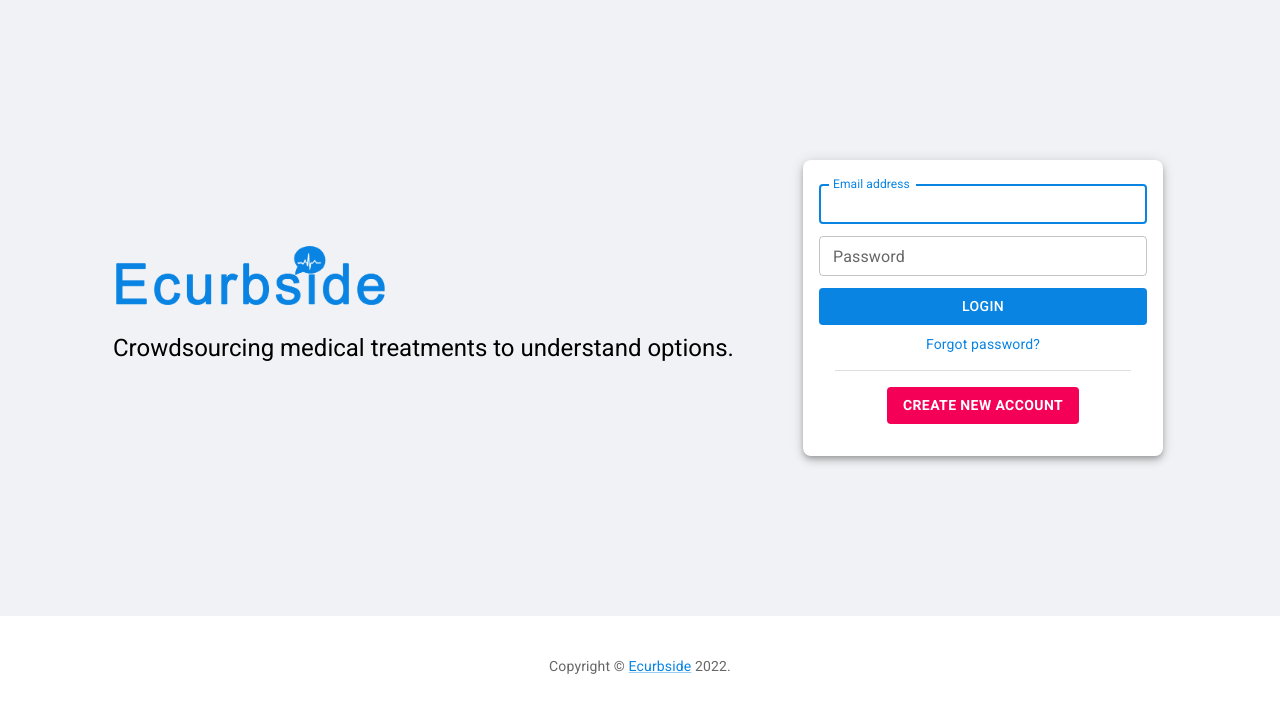
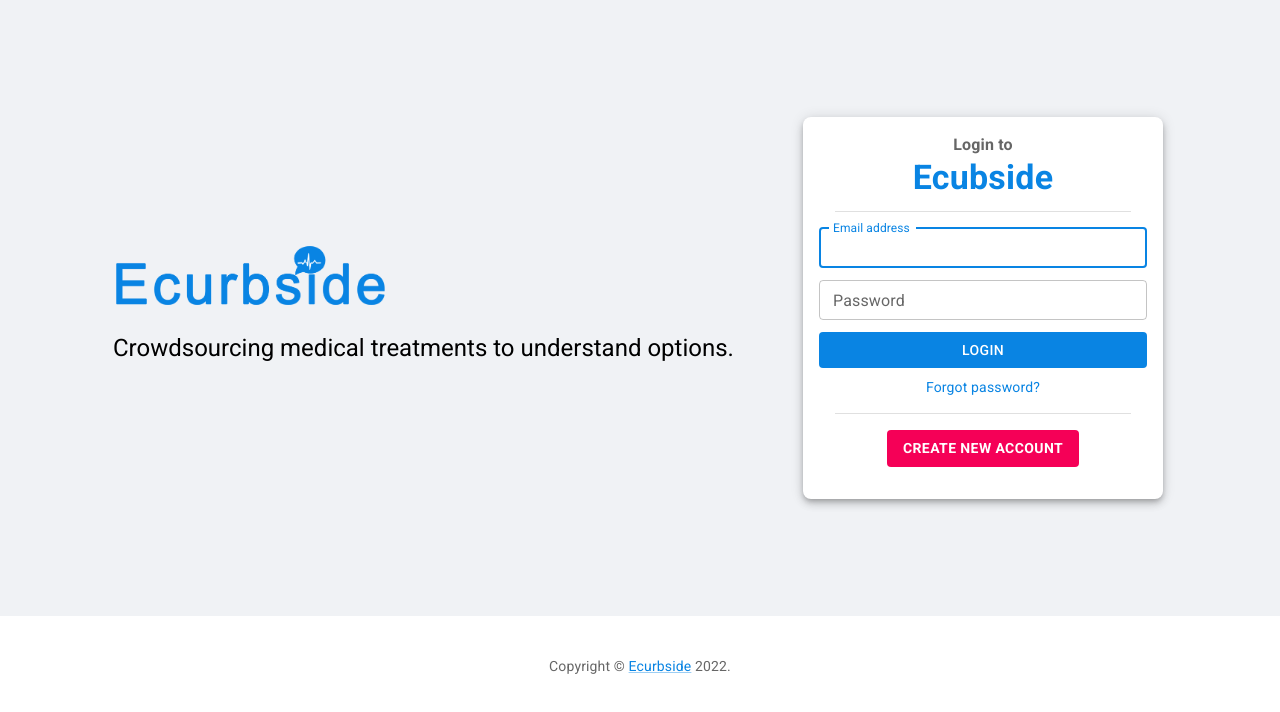
Before and after one commit to bhNibir/ecurbsideui, a React (Create React App) app: page /login in a window 1280 px wide. Shown: the top 712 px of the page. Built offline with nearby package versions, Linux system fonts and the light colour scheme.

Commit message:
update login and signup page

```diff
--- a/package.json
+++ b/package.json
@@ -7,6 +7,7 @@
     "@emotion/react": "^11.7.1",
     "@emotion/styled": "^11.6.0",
     "@mui/icons-material": "^5.4.1",
+    "@mui/lab": "^5.0.0-alpha.72",
     "@mui/material": "^5.4.1",
     "@mui/x-data-grid": "^5.5.1",
     "@testing-library/jest-dom": "^5.14.1",
--- a/src/components/Messages/SnackbarMessage.jsx
+++ b/src/components/Messages/SnackbarMessage.jsx
@@ -17,10 +17,6 @@ const SnackbarMessage = ({ open, setOpen, message }) => {
   return (
     <div>
       <Stack spacing={2} sx={{ width: "100%" }}>
-        {/* <Button variant="outlined" onClick={handleClick}>
-        Open success snackbar
-      </Button> */}
-
         <Snackbar
           anchorOrigin={{ vertical: "top", horizontal: "center" }}
           open={Boolean(open)}
--- a/src/index.js
+++ b/src/index.js
@@ -17,8 +17,8 @@ import reportWebVitals from "./reportWebVitals";
 import theme from "./theme";
 
 const httpLink = createHttpLink({
-  uri: "http://127.0.0.1:8000/graphql/",
-  // uri: "https://ecurbsideapi.herokuapp.com/graphql/",
+  // uri: "http://127.0.0.1:8000/graphql/",
+  uri: "https://ecurbsideapi.herokuapp.com/graphql/",
 });
 
 const errorLink = onError(({ graphQLErrors, networkError }) => {
--- a/src/pages/LoginPage/LoginForm.jsx
+++ b/src/pages/LoginPage/LoginForm.jsx
@@ -1,43 +1,11 @@
 // import { gql, useMutation } from '@apollo/client';
-import { Box, Button, TextField } from '@mui/material';
-import React from 'react';
-import { Controller, useForm } from 'react-hook-form';
+import LoadingButton from "@mui/lab/LoadingButton";
+import { Box, TextField } from "@mui/material";
+import React from "react";
+import { Controller, useForm } from "react-hook-form";
 
-// const GET_AUTH_TOKEN = gql`
-//     mutation getToken($email: String, $username: String, $password: String!) {
-//         tokenAuth(email: $email, username: $username, password: $password) {
-//             success
-//             errors
-//             token
-//             refreshToken
-//         }
-//     }
-// `;
-
-const LoginForm = ({ onSubmitData }) => {
+const LoginForm = ({ onSubmitData, mutationLoading }) => {
   const { control, handleSubmit } = useForm();
-
-    // const [tokenAuth, { data, loading: mutationLoading, error: mutationError }] = useMutation(
-    //     GET_AUTH_TOKEN,
-    //     {
-    //         onCompleted(result) {
-    //             console.log('Token Data', result.tokenAuth.token);
-    //             if (result?.tokenAuth?.token) {
-    //                 window.localStorage.setItem('token', result?.tokenAuth?.token);
-
-    //                 const { from } = location.state || { from: { pathname: '/' } };
-    //                 history.replace(from);
-    //                 console.log('from:', from);
-    //             } else {
-    //                 // eslint-disable-next-line no-alert
-    //                 alert('Something is Wrong! Try Agan!!');
-    //             }
-    //         },
-    //     }
-    // );
-
-    // if (mutationLoading) return <Loading />;
-    // if (mutationError) return <Errors message={data.register.errors} />;
 
   return (
     <>
@@ -65,7 +33,7 @@ const LoginForm = ({ onSubmitData }) => {
                 type="email"
               />
             )}
-                        rules={{ required: 'Email required' }}
+            rules={{ required: "Email required" }}
           />
           <Controller
             name="password"
@@ -88,11 +56,12 @@ const LoginForm = ({ onSubmitData }) => {
                 helperText={error ? error.message : null}
               />
             )}
-                        rules={{ required: 'Password required' }}
+            rules={{ required: "Password required" }}
           />
           {/* {mutationLoading && <LinearProgress />} */}
           <Box my={1}>
-                        <Button
+            <LoadingButton
+              loading={mutationLoading}
               type="submit"
               size="medium"
               fullWidth
@@ -101,7 +70,7 @@ const LoginForm = ({ onSubmitData }) => {
               disableElevation
             >
               Login
-                        </Button>
+            </LoadingButton>
           </Box>
         </form>
       </div>
--- a/src/pages/LoginPage/LoginPage.jsx
+++ b/src/pages/LoginPage/LoginPage.jsx
@@ -1,5 +1,5 @@
 import { useMutation } from "@apollo/client";
-import { Box, Button, Divider, Link } from "@mui/material";
+import { Box, Button, Divider, Link, Typography } from "@mui/material";
 import React, { useState } from "react";
 import { Link as RouterLink, useLocation, useNavigate } from "react-router-dom";
 import SnackbarMessage from "../../components/Messages/SnackbarMessage";
@@ -23,7 +23,6 @@ const LoginPage = () => {
           navigate(from, { replace: true });
           console.log(data, mutationError);
         } else {
-          // eslint-disable-next-line no-alert
           console.log(data, mutationError);
           setErrorMessage(result?.tokenAuth?.errors?.nonFieldErrors[0].message);
         }
@@ -50,12 +49,27 @@ const LoginPage = () => {
             setOpen={setErrorMessage}
           />
         )}
-        <FormPaper
-          sx={{
-            mx: 0.5,
-          }}
-          elevation={5}
-        >
+        <FormPaper sx={{ mx: 0.5 }} elevation={5}>
+          <Box sx={{ mb: 1 }}>
+            <Typography
+              align="center"
+              sx={{ color: (theme) => theme.palette.textColor }}
+              variant="body1"
+              fontWeight="bold"
+            >
+              Login to
+            </Typography>
+            <Typography
+              fontWeight="bold"
+              align="center"
+              variant="h4"
+              color="primary"
+              gutterBottom
+            >
+              Ecubside
+            </Typography>
+            <Divider variant="middle" />
+          </Box>
           <LoginForm
             onSubmitData={onSubmitData}
             mutationLoading={mutationLoading}
--- a/src/pages/SignUpPage/SignUpPage.jsx
+++ b/src/pages/SignUpPage/SignUpPage.jsx
@@ -1,24 +1,24 @@
-import { useMutation } from '@apollo/client';
-import { Box, Divider, Link, Typography } from '@mui/material';
-import React from 'react';
-import { Link as RouterLink } from 'react-router-dom';
-import FormPaper from '../../components/StyledComponents/FormPaper';
-import { USER_REGISTER } from '../../gql/gql';
-import LoginPageLayout from '../../layouts/LoginPageLayout';
-import SignUpForm from './SignUpForm';
+import { useMutation } from "@apollo/client";
+import { Box, Divider, Link, Typography } from "@mui/material";
+import React from "react";
+import { Link as RouterLink } from "react-router-dom";
+import FormPaper from "../../components/StyledComponents/FormPaper";
+import { USER_REGISTER } from "../../gql/gql";
+import LoginPageLayout from "../../layouts/LoginPageLayout";
+import SignUpForm from "./SignUpForm";
 
 const SignUpPage = () => {
-    const [addTodo, { data, loading, error }] = useMutation(USER_REGISTER);
+  const [addTodo, { data, loading: mutationLoading, error }] =
+    useMutation(USER_REGISTER);
 
-    if (loading) return 'Submitting...';
   if (error) return `Submission error! ${error.message}`;
   const onSubmitData = (userData) => {
     // register({ variables: userData });
     addTodo({
       variables: userData,
     });
-        console.log('userData', userData);
-        console.log('Data', data);
+    console.log("userData", userData);
+    console.log("Data", data);
   };
   return (
     <>
@@ -37,7 +37,12 @@ const SignUpPage = () => {
             >
               Join
             </Typography>
-                        <Typography align="center" variant="body2" sx={{ pb: 1 }} gutterBottom>
+            <Typography
+              align="center"
+              variant="body2"
+              sx={{ pb: 1 }}
+              gutterBottom
+            >
               Already have an account?
               <Link component={RouterLink} underline="none" to="/login">
                 <strong> Login</strong>
@@ -45,7 +50,10 @@ const SignUpPage = () => {
             </Typography>
             <Divider variant="middle" />
           </Box>
-                    <SignUpForm onSubmitData={onSubmitData} />
+          <SignUpForm
+            onSubmitData={onSubmitData}
+            mutationLoading={mutationLoading}
+          />
         </FormPaper>
       </LoginPageLayout>
     </>
```
Also changed, not shown: src/pages/SignUpPage/SignUpForm.jsx (+36 -28 lines), 1 other file (tests, documents, lock files or other folders). Lines whose indentation alone changed are shown as unchanged.
